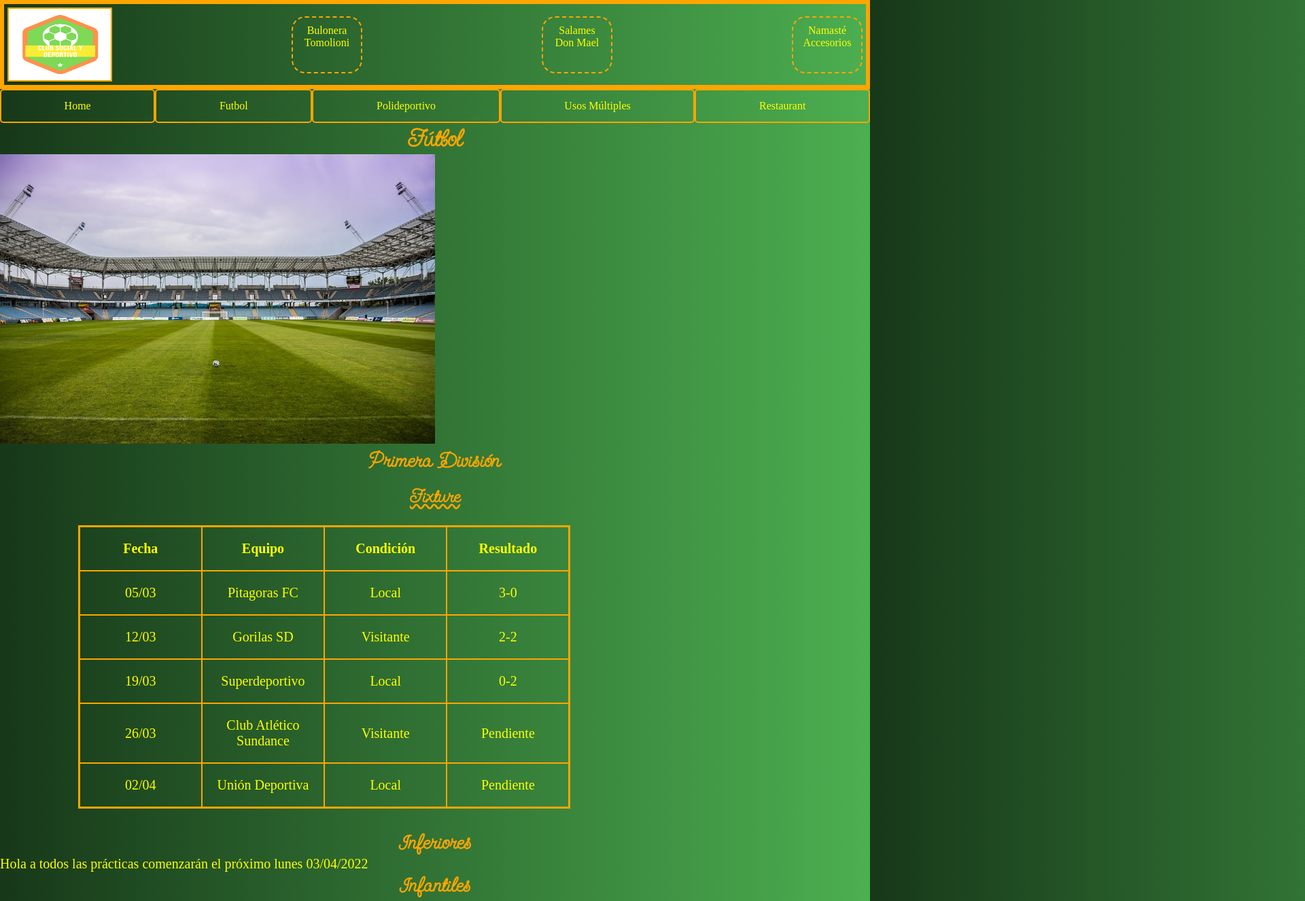
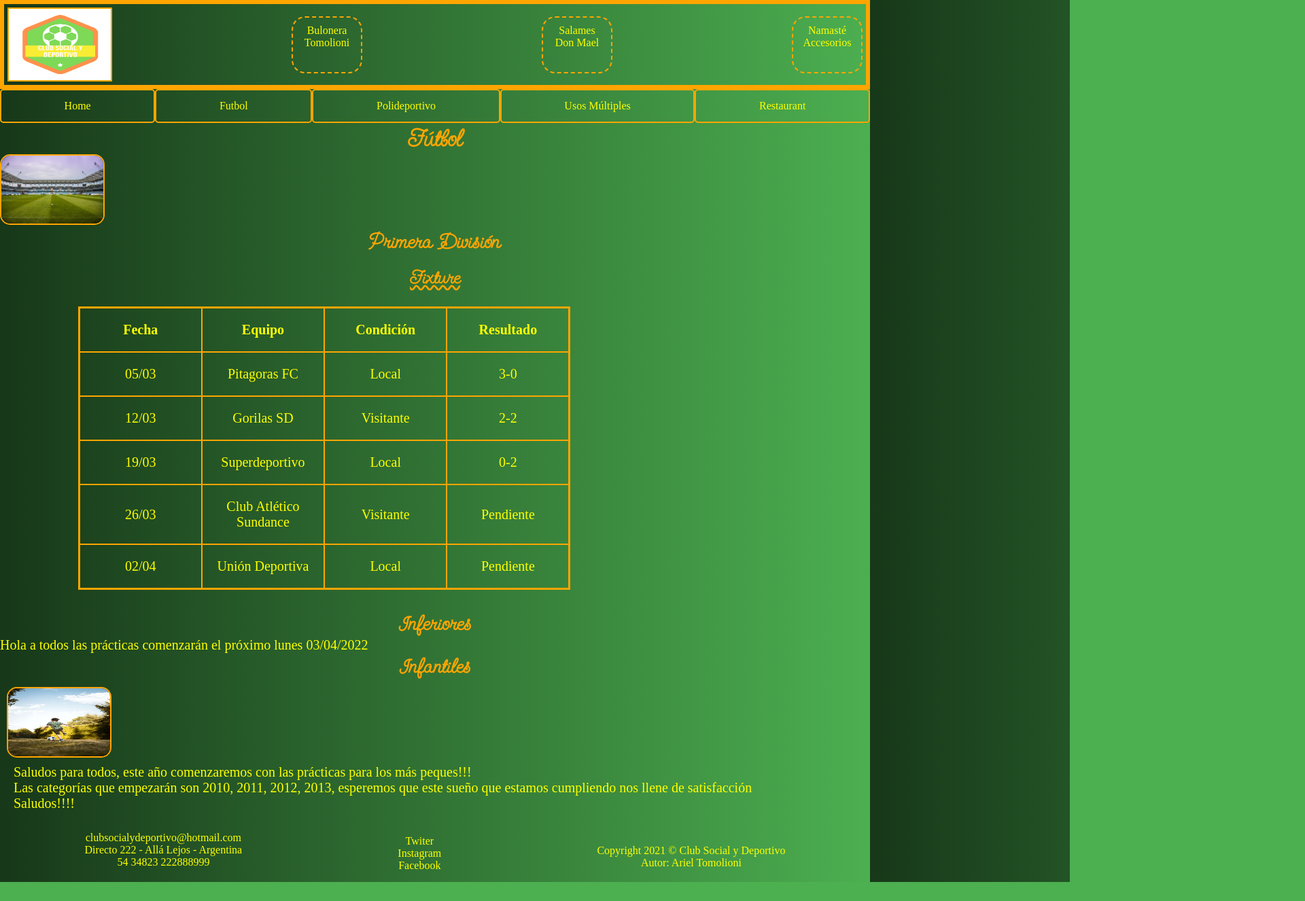
Before and after one commit to ArielTom81/ClubTomolioni, a plain HTML site: page paginas/futbol.html in a window 1280 px wide. Shown: the top 1326 px of the page at 68% size, 1920 px wide, since content can reach past the window. After the commit the page ends 1298 px from the top, so only its background shows below. Drawn offline with Linux system fonts and the light colour scheme.

Commit message:
ajuste fotos

```diff
--- a/CSS/principal.css
+++ b/CSS/principal.css
@@ -108,6 +108,7 @@ body {
 
 .fotoRestaurant{
     width: 100%;
+    height: auto;
 }
 
 .principalDeporte {
@@ -118,6 +119,7 @@ body {
 .principalDeporte > div {
     display: flex;
     align-items: center;
+    flex-wrap: wrap;
     padding: 10px;
 }
 
@@ -125,7 +127,7 @@ body {
     padding: 10px;
 }
 
-.deporteImg5, .deporteImg6 {
+.deporteImg5, .deporteImg6, .deporteImg7 {
     border: solid 2px orange;
     border-radius: 15px;
     width: 150px;
@@ -157,7 +159,6 @@ body {
 
 .deporteProfe {
     color:yellow;
-
     font-size: 25px;
 }
 
--- a/paginas/futbol.html
+++ b/paginas/futbol.html
@@ -29,7 +29,7 @@
             </nav>
             <section class="principalDeporte">
                 <h1>Fútbol</h1>
-                <img class="deporteImg" src="../imagenes/futbol2.jpg" alt="estadio vista superior" title="Estadio">
+                <img class="deporteImg7" src="../imagenes/futbol2.jpg" alt="estadio vista superior" title="Estadio">
             </section>
             <section class="principalDeporte">
                 <h2>Primera División</h2>
@@ -86,7 +86,7 @@
             <section class="principalDeporte">
                 <h2>Infantiles</h2>
                 <div>
-                    <img class="deporteImg" src="../imagenes/futbol-infantil.jpg" alt="niño jugando al fútbol" title="niño">
+                    <img class="deporteImg7" src="../imagenes/futbol-infantil.jpg" alt="niño jugando al fútbol" title="niño">
                     <div>
                         <p>Saludos para todos, este año comenzaremos con las prácticas para los más peques!!!</p>
                         <p>Las categorías que empezarán son 2010, 2011, 2012, 2013, esperemos que este sueño que estamos cumpliendo nos llene de satisfacción</p>
```
Also changed, not shown: paginas/salondeusos.html (+1 -1 lines), Readme.md.
